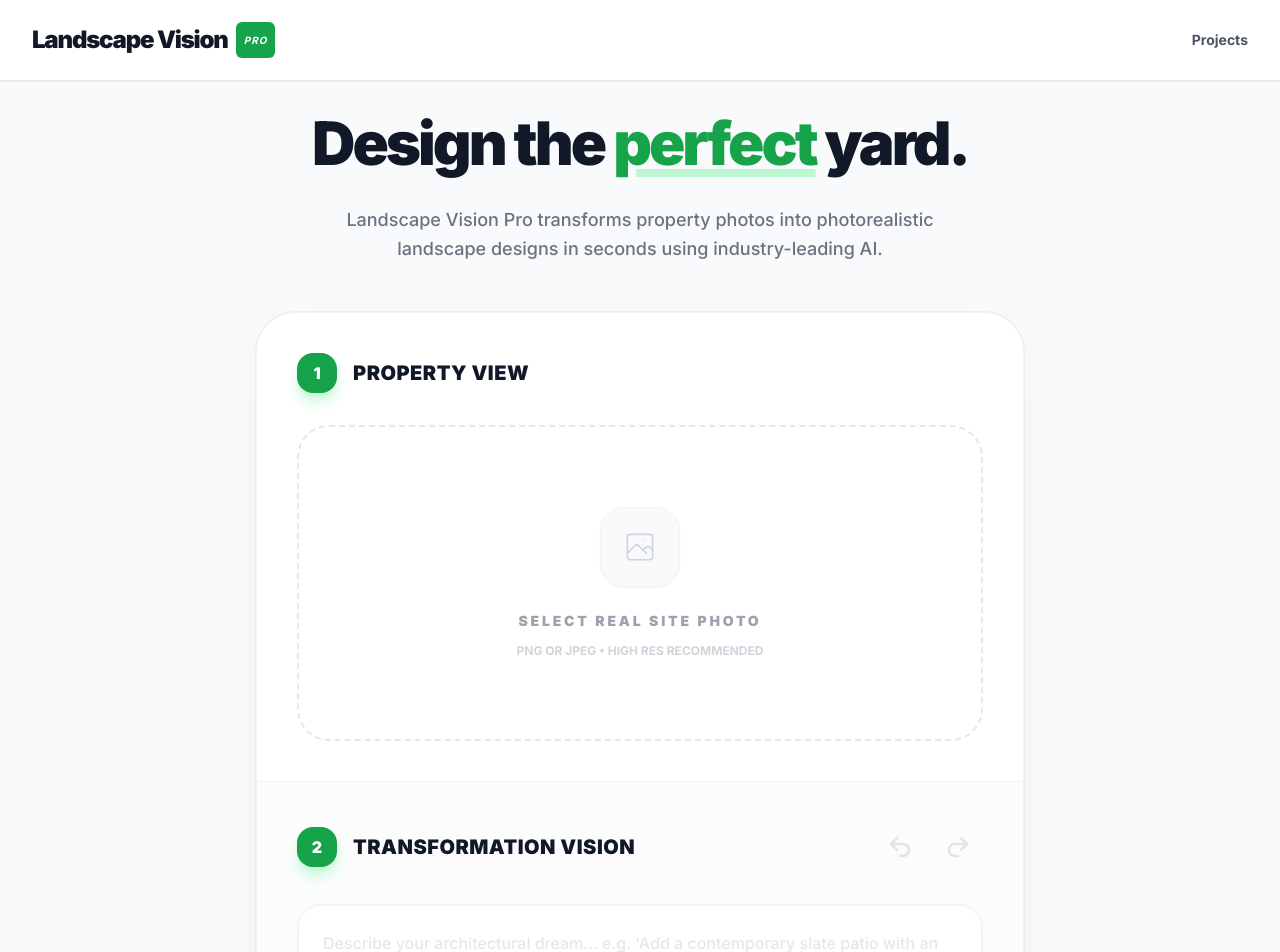
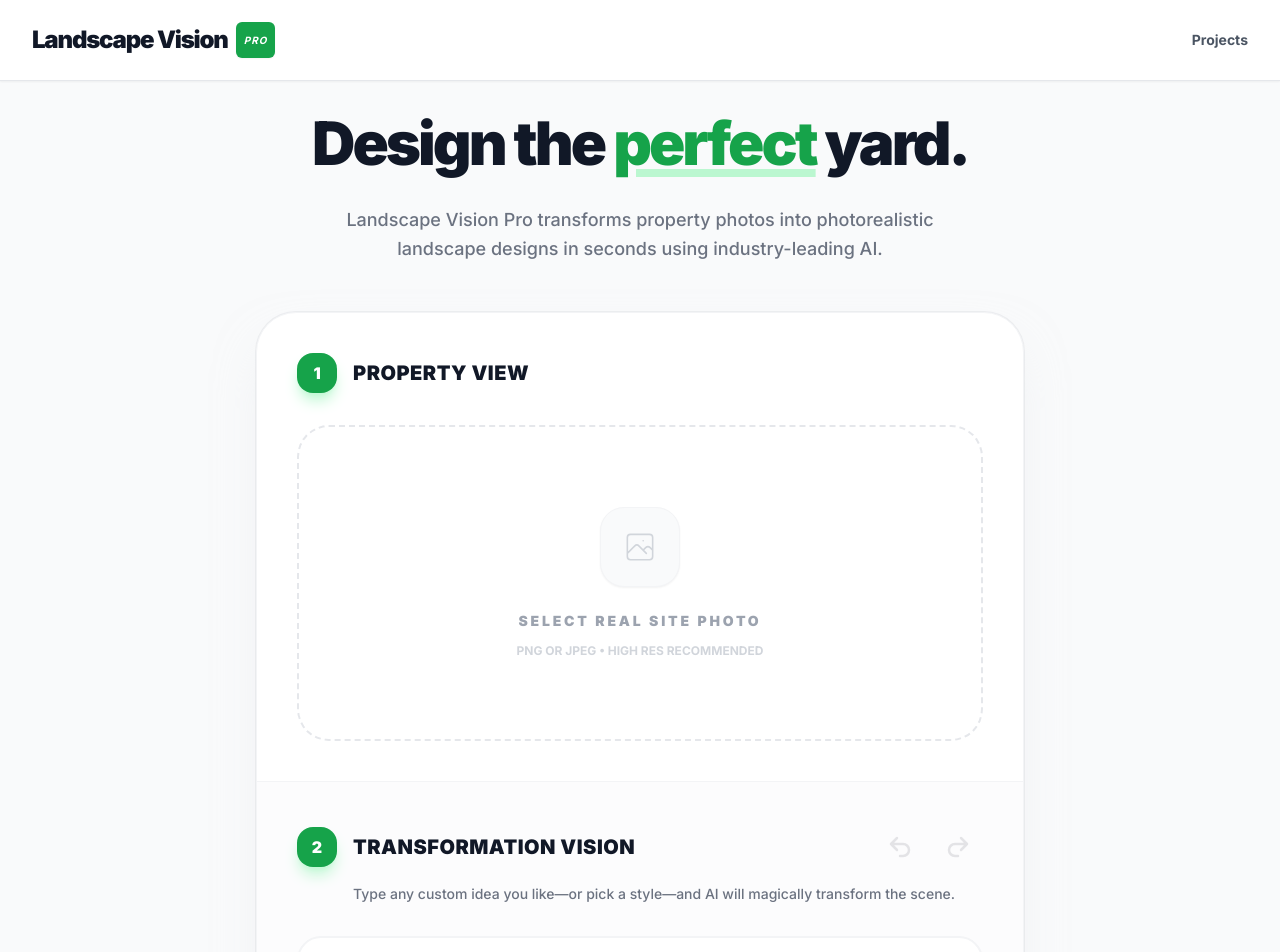
Before and after one commit to colinwlewis/Landscape-Vision-Pro-Latesr, a React (Vite) app: page / in a window 1280 px wide. Shown: the top 952 px of the page. Built offline with nearby package versions, Linux system fonts and the light colour scheme; no server answers.

Commit message:
feat: Refactor button styles and layout
Updates button styles to remove unnecessary inline styles and ensure consistent opacity.
Adjusts layout in App.tsx to move the "Transformation Vision" heading and undo/redo buttons into a separate div for better structure.

```diff
--- a/App.tsx
+++ b/App.tsx
@@ -352,7 +352,8 @@
 
                 <div className="p-6 sm:p-10 bg-gray-50/50">
                   <div className="flex flex-col gap-8">
-                    <div className="flex items-center justify-between">
+                    <div>
+                      <div className="flex items-center justify-between mb-3">
                         <div className="flex items-center">
                           <div className="flex-shrink-0 bg-leaf-600 text-white rounded-2xl w-10 h-10 flex items-center justify-center font-black shadow-lg shadow-leaf-200">2</div>
                           <h3 className="ml-4 text-xl font-black text-gray-900 uppercase tracking-wide">Transformation Vision</h3>
@@ -365,6 +366,10 @@
                             <svg className="w-6 h-6" fill="none" viewBox="0 0 24 24" stroke="currentColor"><path strokeLinecap="round" strokeLinejoin="round" strokeWidth={2.5} d="M15 15l6-6m0 0l-6-6m6 6H9a6 6 0 000 12h3" /></svg>
                           </button>
                         </div>
+                      </div>
+                      <p className="text-sm text-gray-500 font-medium ml-14">
+                        Type any custom idea you like—or pick a style—and AI will magically transform the scene.
+                      </p>
                     </div>
 
                     <textarea
--- a/components/ResultComparison.tsx
+++ b/components/ResultComparison.tsx
@@ -242,8 +242,8 @@
                 <button
                   type="submit"
                   disabled={!quickPrompt.trim()}
-                  style={{ backgroundColor: '#000000', color: '#ffffff' }}
-                  className="w-full !bg-black !text-white hover:!bg-gray-900 font-black uppercase tracking-[0.15em] text-lg py-5 rounded-xl shadow-xl border-2 border-white/20 transition-all transform hover:scale-[1.02] active:scale-95 disabled:opacity-50 disabled:cursor-not-allowed"
+                  style={{ backgroundColor: '#000000', color: '#ffffff', opacity: 1 }}
+                  className="w-full bg-black text-white hover:bg-gray-900 font-black uppercase tracking-[0.15em] text-lg py-5 rounded-xl shadow-xl border-2 border-white/20 transition-all transform hover:scale-[1.02] active:scale-95 disabled:opacity-50 disabled:cursor-not-allowed"
                 >
                   APPLY CHANGES
                 </button>
```
Lines whose indentation alone changed are shown as unchanged.
